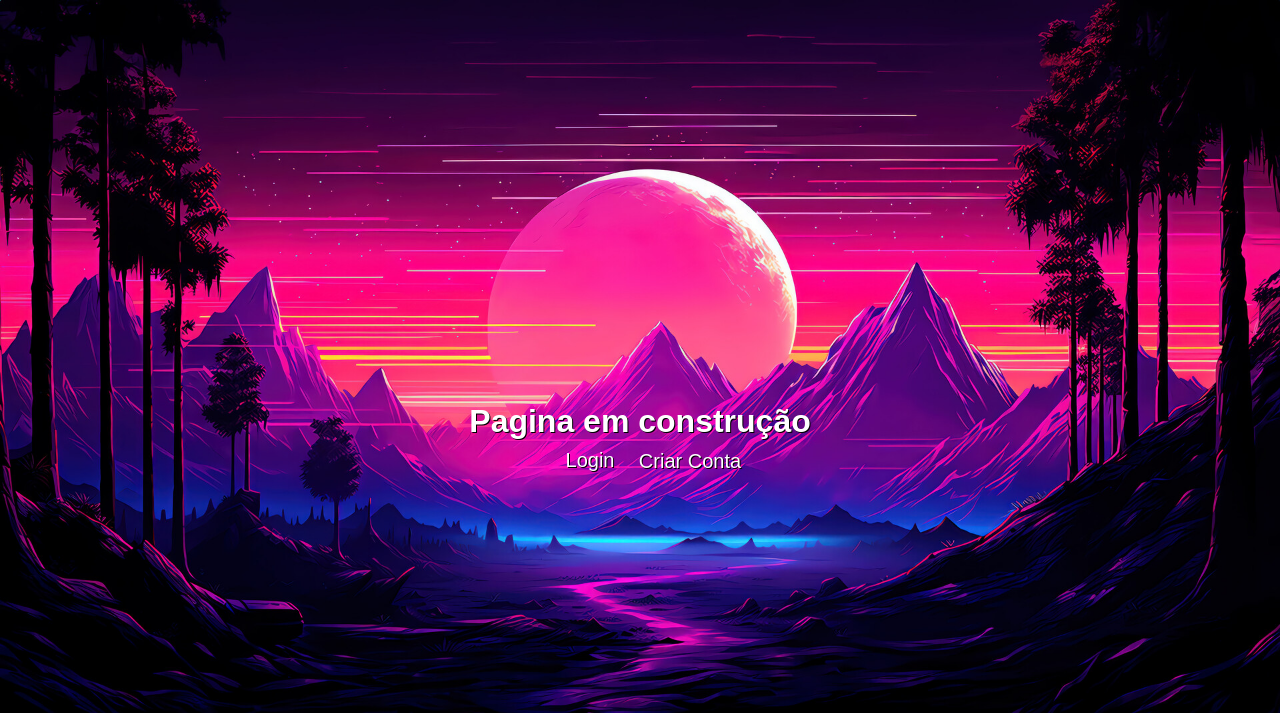
After one commit to C4ioD/Sistema_Web_Flask, a Flask app: template appflask/templates/home.html in a window 1280 px wide. The commit adds this page. Shown: the top 713 px of the page. Run offline with Flask 3, Linux system fonts and the light colour scheme; the template is opened without the code that fills it, so the values that code supplies are empty.

```diff
--- a/appflask/static/css/criarconta.css
+++ b/appflask/static/css/criarconta.css
@@ -3,6 +3,7 @@ body {
   background-size: cover;
   background-repeat: no-repeat;
   font-family: "Montserrat", sans-serif;
+  text-shadow: 1px 1px #000;
 }
 
 .criar-conta {
--- /dev/null
+++ b/appflask/static/css/home.css
@@ -0,0 +1,36 @@
+body {
+  background-image: url("Background.jpg");
+  background-size: cover;
+  background-repeat: no-repeat;
+  font-family: "Montserrat", sans-serif;
+  text-align: center;
+  color: #fff;
+  text-shadow: 1px 1px #000;
+}
+
+h1,
+.link {
+  position: absolute;
+  top: 50%;
+  left: 50%;
+  transform: translate(-50%, -50%);
+}
+
+div a {
+  text-decoration: none;
+  color: #fff;
+  font-size: 20px;
+  text-shadow: 1px 1px #000;
+}
+
+.login {
+  position: relative;
+  top: 72px;
+  left: -50px;
+}
+
+.criarconta {
+  position: relative;
+  top: 50px;
+  left: 50px;
+}
--- a/appflask/static/css/login.css
+++ b/appflask/static/css/login.css
@@ -3,6 +3,7 @@ body {
   background-size: cover;
   background-repeat: no-repeat;
   font-family: "Montserrat", sans-serif;
+  text-shadow: 1px 1px #000;
 }
 
 .login {
@@ -95,7 +96,7 @@ body {
 #link-criarconta {
   position: relative;
   top: -50px;
-  text-shadow: 1px 1px #00010d;
+  text-shadow: 1px 1px #000;
   text-decoration: none;
   color: #fff;
   font-weight: 700;
--- /dev/null
+++ b/appflask/templates/home.html
@@ -0,0 +1,21 @@
+<!DOCTYPE html>
+<html lang="en">
+  <head>
+    <meta charset="UTF-8" />
+    <meta name="viewport" content="width=device-width, initial-scale=1.0" />
+    <title>Pagina Inicial</title>
+    <link
+      rel="stylesheet"
+      href="{{ url_for('static', filename='css/home.css') }}"
+    />
+  </head>
+  <body>
+    <main>
+      <h1>Pagina em construção</h1>
+      <div class="link">
+        <div class="login"><a  href="{{url_for('login')}}">Login</a></div><div>
+        <div class="criarconta"><a href="{{url_for('criarconta')}}">Criar Conta</a></div>
+      </div>
+    </main>
+  </body>
+</html>
```
Also changed, not shown: appflask/__init__.py (+11 -2 lines), appflask/form.py (+7 -1 lines), appflask/models.py (+13 -7 lines), appflask/routes.py (+20 -5 lines), appflask/base.db (added), instance/base.db (deleted).
